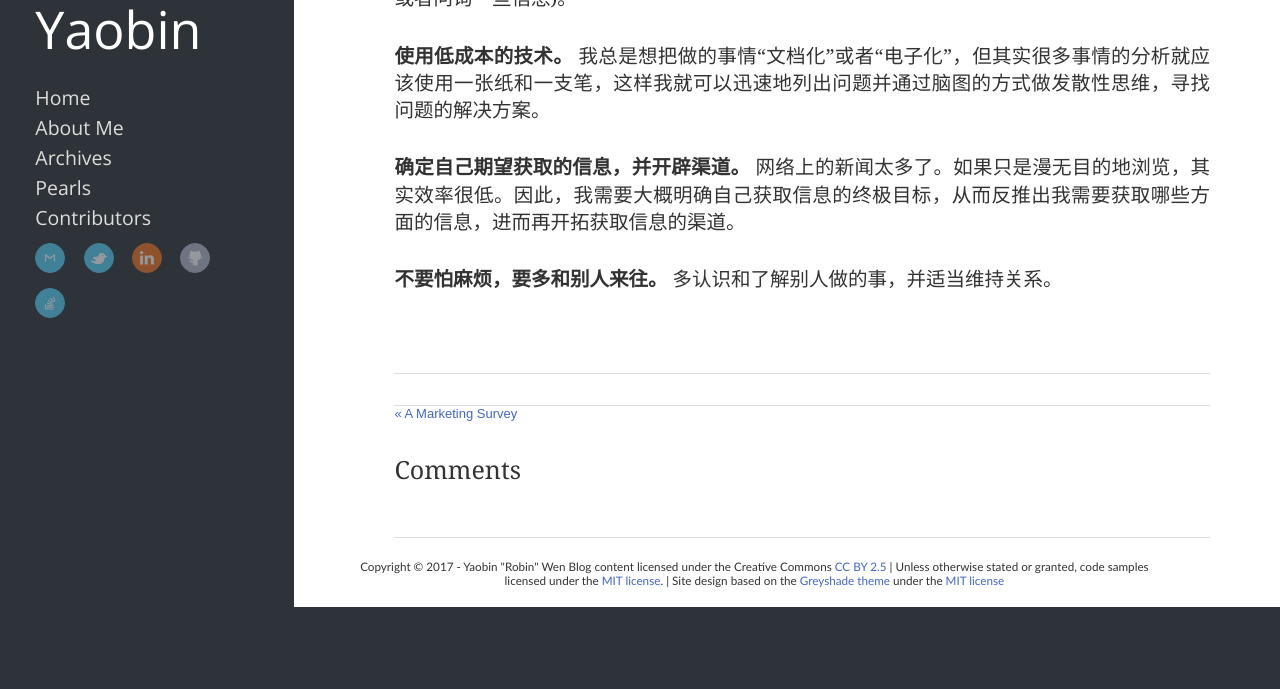
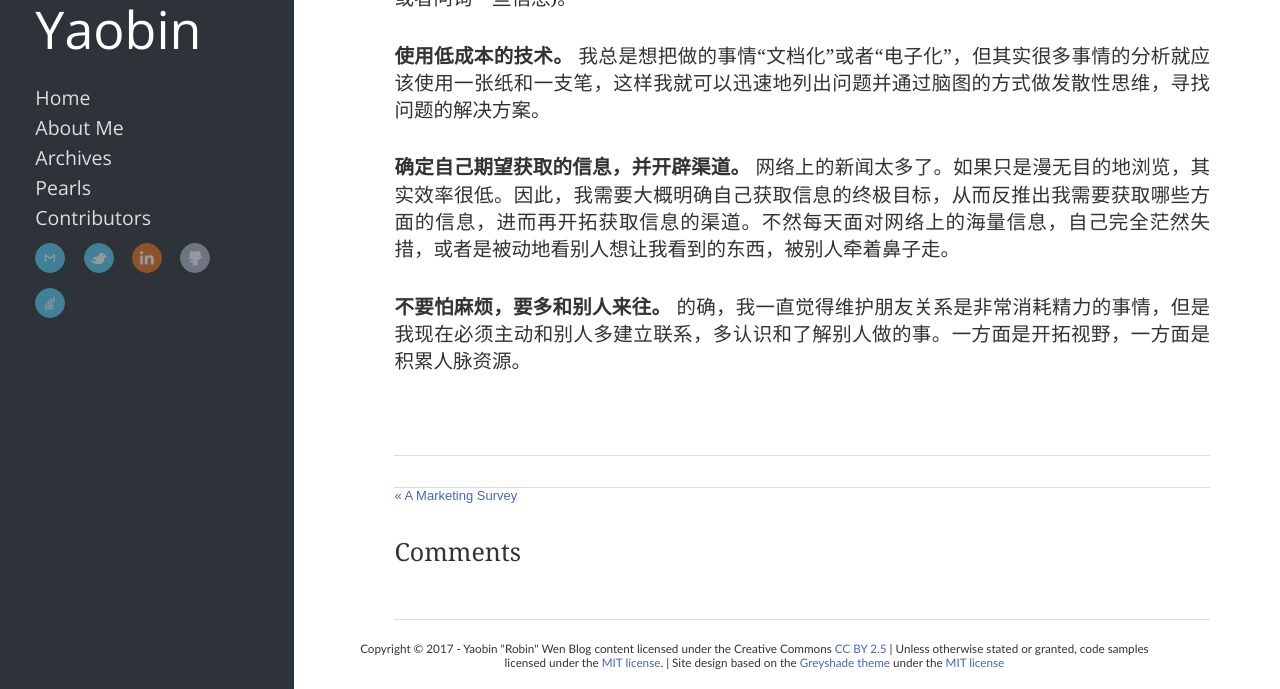
Before and after one commit to Tianhao25/yaobinwen.github.io, a Jekyll site: the page built from _posts/2016/2016-12-31-2016-Look-back.md, in a window 1280 px wide and 900 px high, scrolled down 1489 px, cut to the strip 211-900 px from the top of the window. Built offline with Jekyll 4.4.1, drawn with Linux system fonts in a browser that asks for light colours; nearby versions of some CDN libraries; comment, search, counter and statistics services are not loaded; before the commit the page ends 2307 px from its top, so only the background shows below that; some of the changed text lies outside the part shown.

Commit message:
Update post.

```diff
--- a/_posts/2016/2016-12-31-2016-Look-back.md
+++ b/_posts/2016/2016-12-31-2016-Look-back.md
@@ -10,7 +10,7 @@ comments: true
 
 > 2016年我似乎深刻地体会到了自己人生的困局。
 
-总得说来，2016年让我过得并不满意。并不是说这一年没有什么值得欣喜的事情发生，还是有的：如愿以偿地留在了匹兹堡工作和生活；工作签证顺利拿到；父母来美国和我短期团聚；找到了女朋友。
+总得说来，2016年过得让我并不满意。并不是说这一年没有什么值得欣喜的事情发生，还是有的：如愿以偿地留在了匹兹堡工作和生活；工作签证顺利拿到；父母来美国和我短期团聚；找到了女朋友。
 
 但是站在2016年的我的角度来看的话，我个人最为看重的事情并没有什么实质性的进展。这个事情就是所谓的“事业”。我发现到目前为止需要经营一番事业所需要的三个要素——资金，人脉，技术——我一样都没有。更要命的是，我还不知道我想做什么。用乔布斯老爷子的话说，就是我还需要"keep looking"(见他在斯坦福大学的毕业演讲)。
 
@@ -42,6 +42,6 @@ comments: true
 
 **使用低成本的技术。** 我总是想把做的事情“文档化”或者“电子化”，但其实很多事情的分析就应该使用一张纸和一支笔，这样我就可以迅速地列出问题并通过脑图的方式做发散性思维，寻找问题的解决方案。
 
-**确定自己期望获取的信息，并开辟渠道。** 网络上的新闻太多了。如果只是漫无目的地浏览，其实效率很低。因此，我需要大概明确自己获取信息的终极目标，从而反推出我需要获取哪些方面的信息，进而再开拓获取信息的渠道。
+**确定自己期望获取的信息，并开辟渠道。** 网络上的新闻太多了。如果只是漫无目的地浏览，其实效率很低。因此，我需要大概明确自己获取信息的终极目标，从而反推出我需要获取哪些方面的信息，进而再开拓获取信息的渠道。不然每天面对网络上的海量信息，自己完全茫然失措，或者是被动地看别人想让我看到的东西，被别人牵着鼻子走。
 
-**不要怕麻烦，要多和别人来往。** 多认识和了解别人做的事，并适当维持关系。
+**不要怕麻烦，要多和别人来往。** 的确，我一直觉得维护朋友关系是非常消耗精力的事情，但是我现在必须主动和别人多建立联系，多认识和了解别人做的事。一方面是开拓视野，一方面是积累人脉资源。
```
